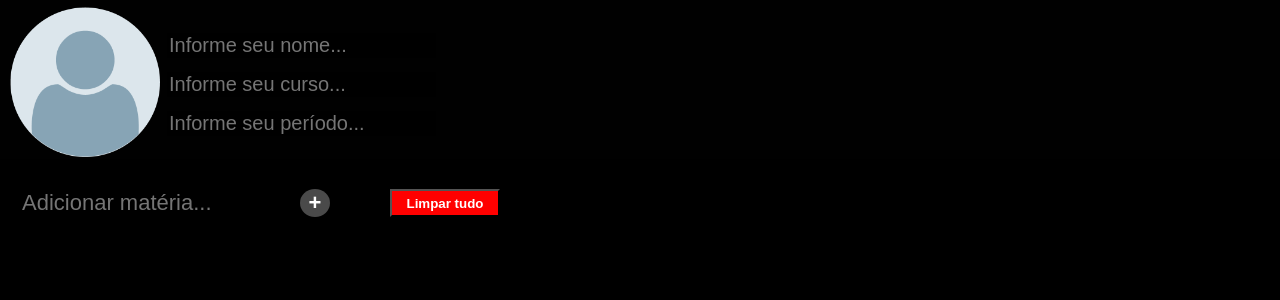
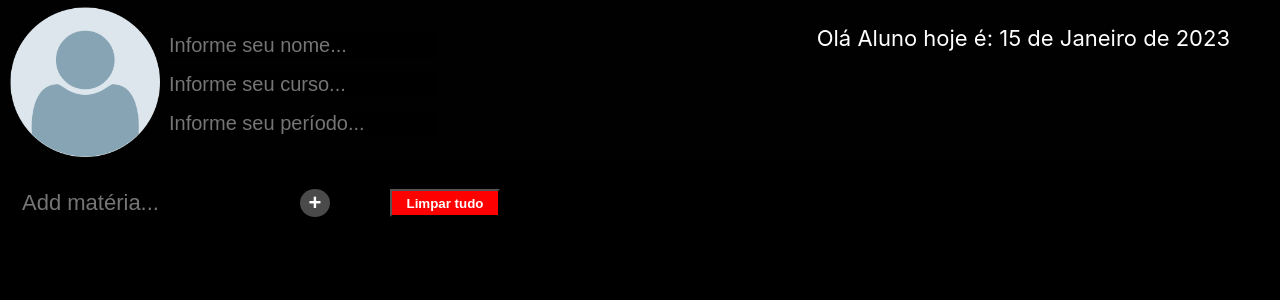
Before and after one commit to dniemeryers/organizar-estudos, a React (Create React App) app: page /Body in a window 1280 px wide. Shown: the top 300 px of the page. Built offline with nearby package versions, Linux system fonts and the light colour scheme.

Commit message:
implementação da data

```diff
--- a/src/introducao/Body/index.jsx
+++ b/src/introducao/Body/index.jsx
@@ -36,7 +36,7 @@ export const Body = ({dados})=>{
             <Header key={index} nome={user.nome} curso={user.curso} semestre={user.semestre}/>
             ))}
             <Addmateria>
-                <Input value={inMateria} onChange={event => setInmateria(event.target.value)} placeholder="Adicionar matéria..."></Input>
+                <Input value={inMateria} onChange={event => setInmateria(event.target.value)} placeholder="Add matéria..."></Input>
                 <Button onClick={click}>+</Button>
                 <Removetudo onClick={limparTudo}>Limpar tudo</Removetudo>
             </Addmateria>
--- a/src/introducao/Body/style.js
+++ b/src/introducao/Body/style.js
@@ -7,6 +7,11 @@ padding-top: 230px;
 background-color: #010101;
 width: 100%;
 height:auto;
+
+@media screen and (max-width:400px){
+  padding-top: 290px;
+
+}
 
 
 `
@@ -48,11 +53,17 @@ display:flex;
 flex-direction:row;
 background-color:black;
 width:500px;
-heigth:100px;
+heigth:70px;
 z-index:1000;
 position:fixed;
 padding:30px 30px 30px 0;
 margin-top:160px;
+@media screen and (max-width: 400px){
+margin-top:200px;
+width:350px;
+
+
+}
 @media screen and (min-width:1024px){
   padding-right:1200px
 }
@@ -81,4 +92,8 @@ color:white;
 font-weight:bolder;
 width:110px;
 margin-left:60px;
+@media screen and (max-width: 400px){
+  margin-left:30px;
+  width:90px;
+  font-size:12px;
 `
--- a/src/introducao/Header/index.jsx
+++ b/src/introducao/Header/index.jsx
@@ -1,19 +1,46 @@
 import usuario from '../../assets/minha-conta.png'
 import capa from '../../assets/estudo-ativo.jpg'
-import { Container, Wrapper,  Row, UserPicture,Inputdados, Apresentacao } from './styles';
+import { Container, Wrapper,  Row, UserPicture,Inputdados, Apresentacao,Mensagem} from './styles';
 
 
 
 export const Header = ({nome,curso,semestre}) =>{
 
+ let newDate = new Date();
 
+ let mes = newDate.getMonth() ;
 
-
+  if(mes===0){
+    mes=`Janeiro`
+  }else if(mes===1){
+    mes=`Fevereiro`
+  }else if(mes===2){
+    mes=`Março`
+  }else if(mes===3){
+    mes=`Abril`
+  }else if(mes===4){
+    mes=`Maio`
+  }else if(mes===5){
+    mes=`Junho`
+  }else if(mes===6){
+    mes=`Julho`
+  }else if(mes===7){
+    mes=`Agosto`
+  }else if(mes===8){
+    mes=`Setembro`
+  }else if(mes===9){
+    mes=`Outubro`
+  }else if(mes===10){
+    mes=`Novembro`
+  }else{
+    mes=`Dezembro`
+  }
 
 
   return (<>
 
      <Wrapper>
+           <Mensagem>{`Olá Aluno hoje é: ${newDate.getDate()} de ${mes} de ${newDate.getFullYear()}`}</Mensagem>
         <Container>
           <Row>
             <div>
@@ -26,7 +53,9 @@ export const Header = ({nome,curso,semestre}) =>{
             </Apresentacao>
           </Row>
         </Container>
+
      </Wrapper>
+
 
 
 
--- a/src/introducao/Header/styles.js
+++ b/src/introducao/Header/styles.js
@@ -20,11 +20,18 @@ export const Row = styled.div`
 
 export const Wrapper = styled.div`
     background-color: #010101;
-    displlay:block;
+    display:flex;
+
     position:fixed;
     z-index:1000;
     height: 220px;
     margin-left:0;
+    @media screen and (max-width: 400px){
+        display:flex;
+        flex-direction:column;
+        height:300px;
+
+    }
     @media screen and (min-width:1024px){
         width:1500px;
 
@@ -104,3 +111,27 @@ position:absolute;
 left:-25px;
 top:10px;
 `
+
+
+export const Mensagem = styled.label`
+color:white;
+font-size:16px;
+padding-left:10px;
+margin-top:10px;
+
+@media screen and (min-width:1024px){
+    position:fixed;
+    right:50px;
+    top:15px;
+    font-size:22px;
+
+}
+`
+
+export const Clock = styled.label`
+background-color:white;
+color:black;
+position:fixed;
+right:0px;
+top:0px;
+`
```
